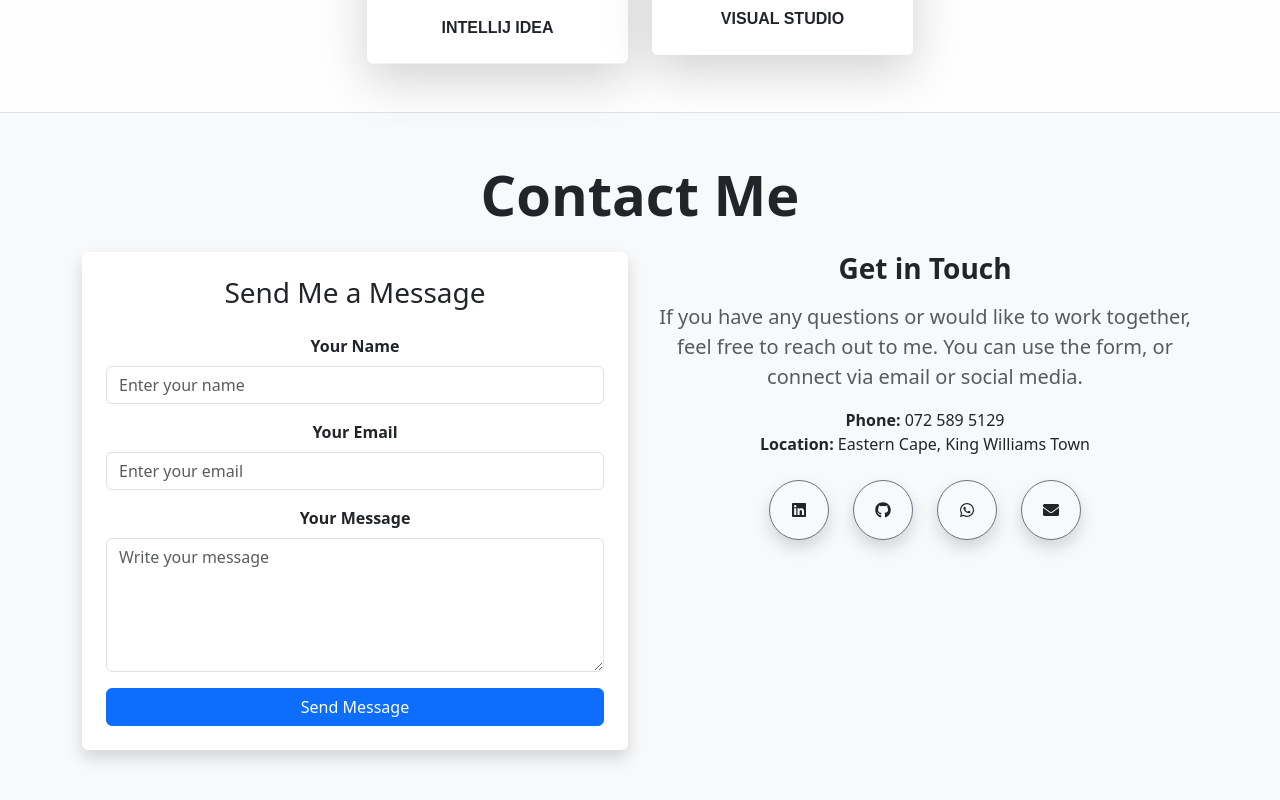
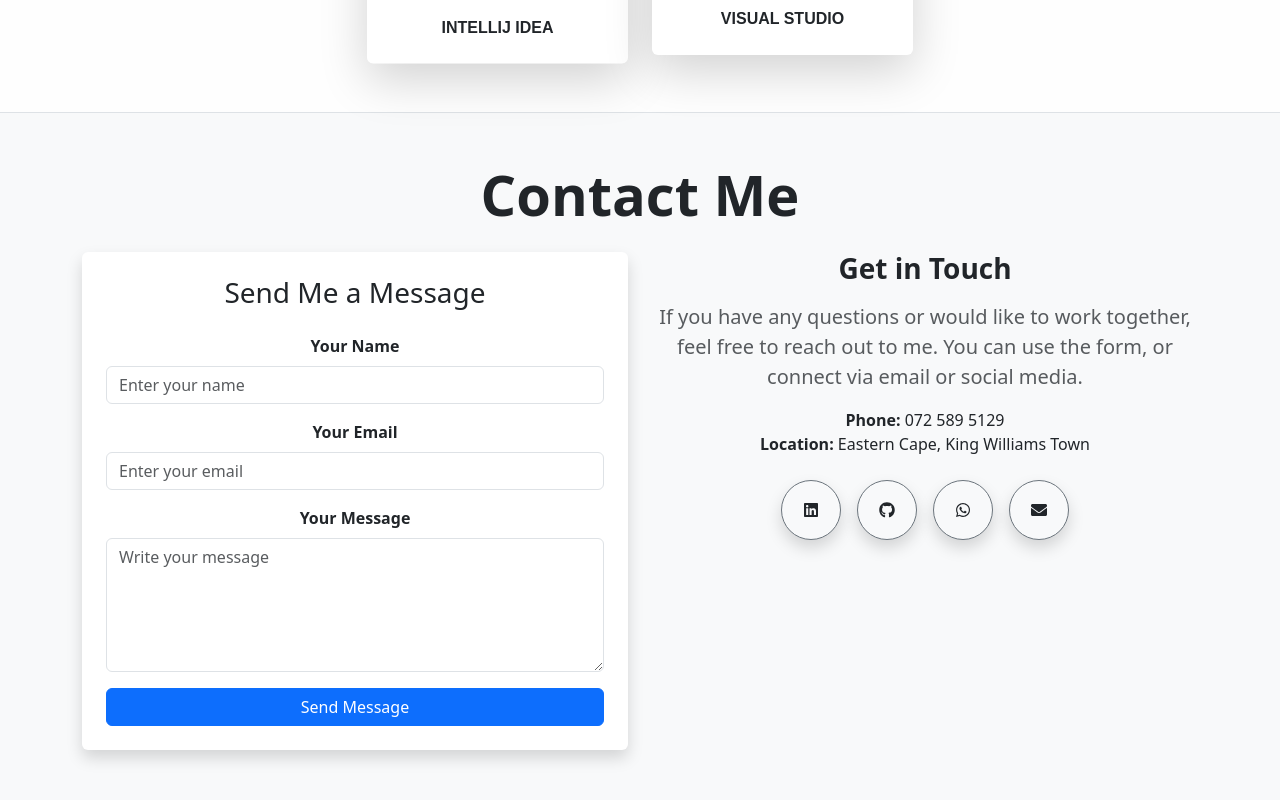
Before and after one commit to Achumile-Kondile/Achumile-Kondile-react-portfolio, a React (Create React App) app: page / in a window 1280 px wide. Shown: the part 3247-4047 px from the top of the page. Built offline with nearby package versions, Linux system fonts and the light colour scheme; a web font is replaced by a local one.

Commit message:
Update Contact.js

```diff
--- a/src/components/Contact.js
+++ b/src/components/Contact.js
@@ -70,8 +70,8 @@
               <strong>Location:</strong> Eastern Cape, King Williams Town
             </p>
 
-           {/* Social Media Links */}
-<div className="d-flex flex-wrap justify-content-center gap-2 gap-lg-4 mb-4">
+          {/* Social Media Links */}
+<div className="d-flex justify-content-center gap-3 mb-4">
   <a
     href="https://www.linkedin.com/in/achumile-kondile/"
     target="_blank"
@@ -112,6 +112,7 @@
   </a>
 </div>
 
+
           </div>
         </div>
       </div>
```
